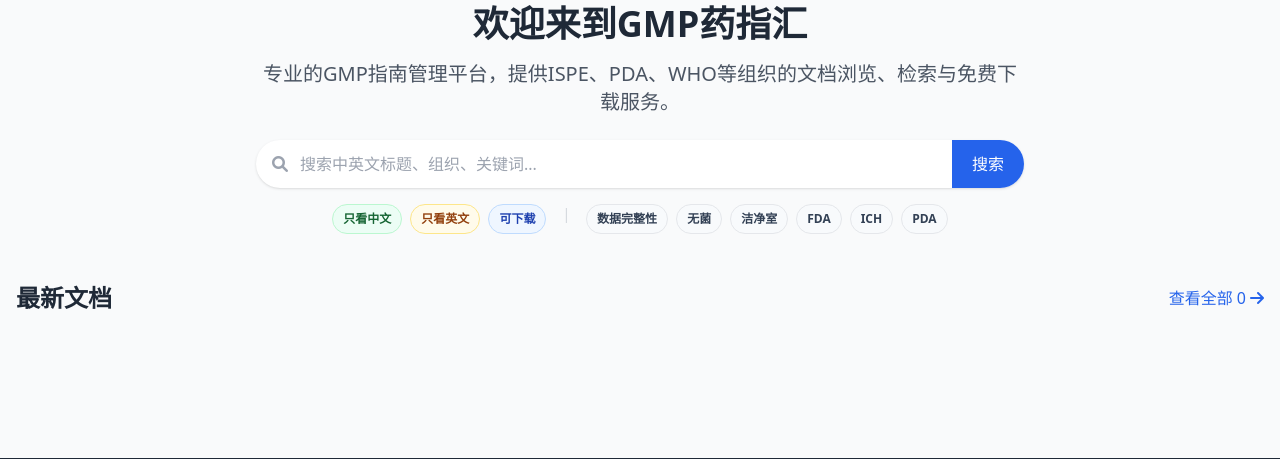
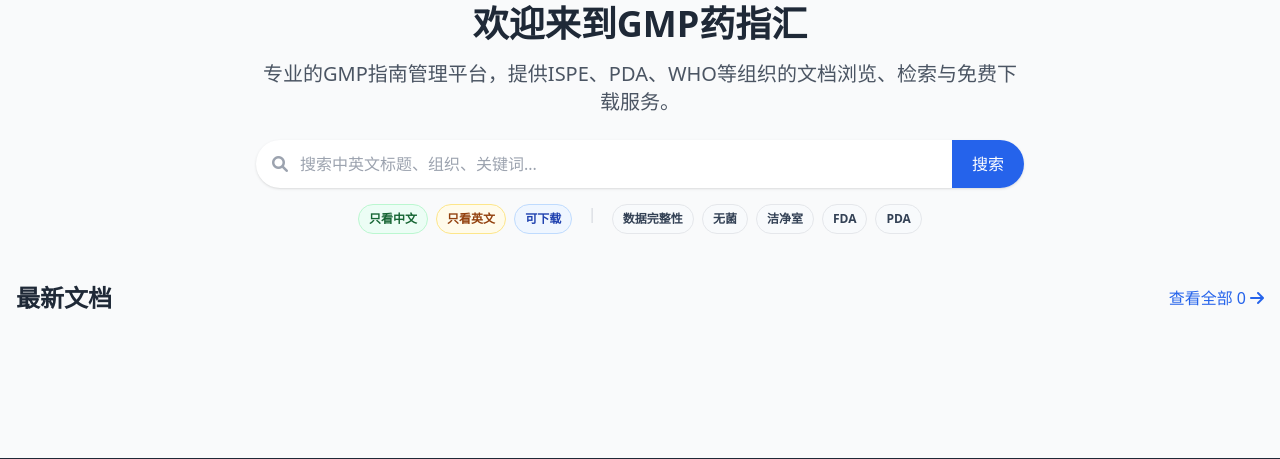
Before and after one commit to hanwyn817/gxp-guider, a Flask app: page / in a window 1280 px wide. Shown: the part 140-599 px from the top of the page. Run offline with Flask 3, Linux system fonts and the light colour scheme; data that the repository does not hold is empty; some libraries are stand-ins or nearby versions.

Commit message:
删除初始化组织中的ICH条目

```diff
--- a/app/templates/index.html
+++ b/app/templates/index.html
@@ -27,7 +27,6 @@
             <a href="{{ url_for('main.documents', keyword='无菌') }}" class="chip" aria-label="筛选：无菌">无菌</a>
             <a href="{{ url_for('main.documents', keyword='洁净室') }}" class="chip" aria-label="筛选：洁净室">洁净室</a>
             <a href="{{ url_for('main.documents', keyword='FDA') }}" class="chip" aria-label="筛选：FDA">FDA</a>
-            <a href="{{ url_for('main.documents', keyword='ICH') }}" class="chip" aria-label="筛选：ICH">ICH</a>
             <a href="{{ url_for('main.documents', keyword='PDA') }}" class="chip" aria-label="筛选：PDA">PDA</a>
         </div>
     </div>
--- a/scripts/init_db.py
+++ b/scripts/init_db.py
@@ -161,7 +161,6 @@
                 Organization(name='FDA Guidance'),
                 Organization(name='EMA'),
                 Organization(name='PIC/S'),
-                Organization(name='ICH'),
                 Organization(name='APIC'),
             ]
 
```
